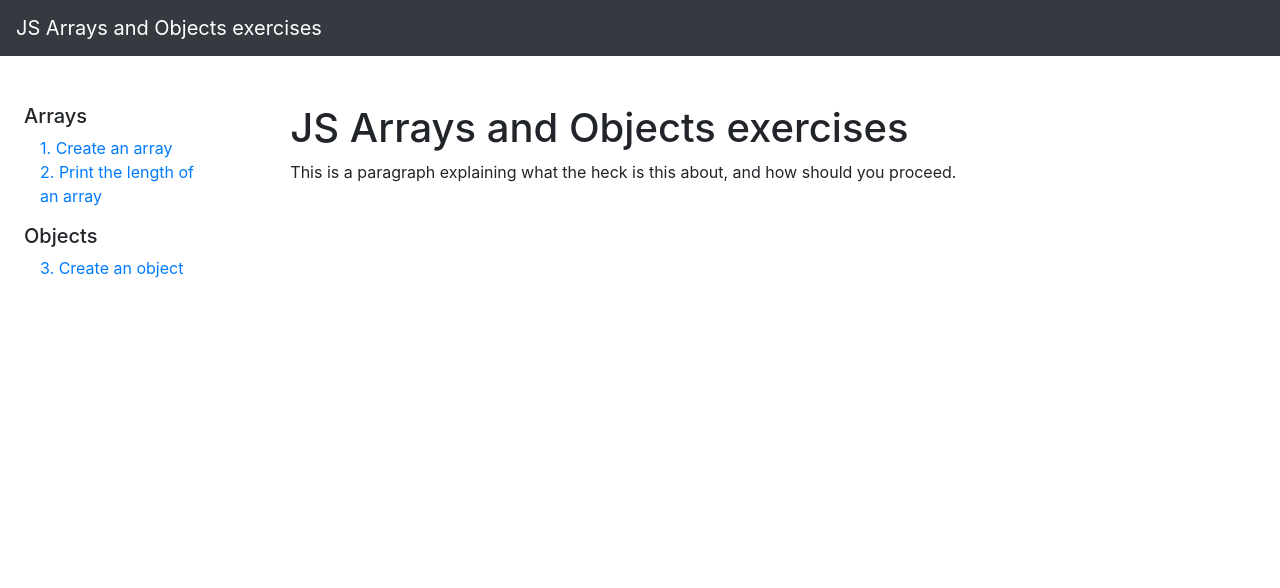
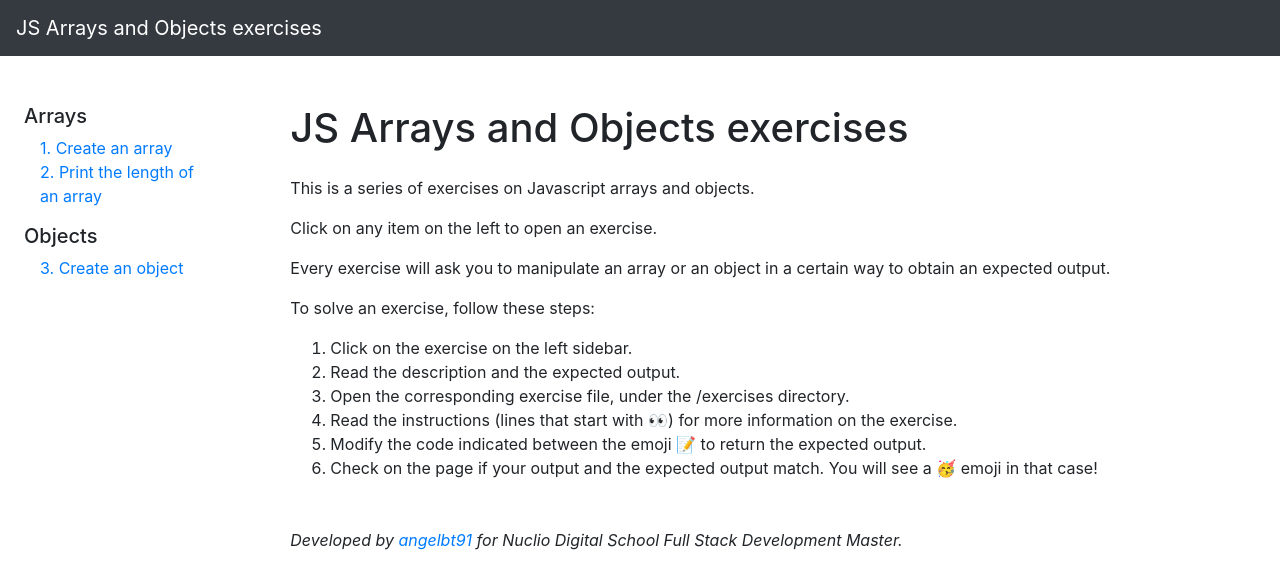
Before and after one commit to angelbt91/js-arrays-objects-exercises, a React (Create React App) app: page / in a window 1280 px wide. Shown: the top 588 px of the page. Built offline with nearby package versions, Linux system fonts and the light colour scheme.

Commit message:
Add instructions at Home

```diff
--- a/src/components/Home.js
+++ b/src/components/Home.js
@@ -2,7 +2,24 @@ const Home = () => {
     return (
         <>
             <h1>JS Arrays and Objects exercises</h1>
-            <p>This is a paragraph explaining what the heck is this about, and how should you proceed.</p>
+            <p className="mt-4">This is a series of exercises on Javascript arrays and objects.</p>
+            <p>Click on any item on the left to open an exercise.</p>
+            <p>Every exercise will ask you to manipulate an array or an object in a certain way to obtain an expected
+                output.</p>
+            <p>To solve an exercise, follow these steps:</p>
+            <ol>
+                <li>Click on the exercise on the left sidebar.</li>
+                <li>Read the description and the expected output.</li>
+                <li>Open the corresponding exercise file, under the /exercises directory.</li>
+                <li>Read the instructions (lines that start with 👀) for more information on the exercise.</li>
+                <li>Modify the code indicated between the emoji 📝 to return the expected output.</li>
+                <li>Check on the page if your output and the expected output match. You will see a 🥳 emoji in that
+                    case!
+                </li>
+            </ol>
+            <p className="mt-5 font-italic">Developed by <a href='https://github.com/angelbt91' target='_blank'
+                                                            rel='noreferrer'>angelbt91</a> for Nuclio Digital School
+                Full Stack Development Master.</p>
         </>
     );
 }
```
